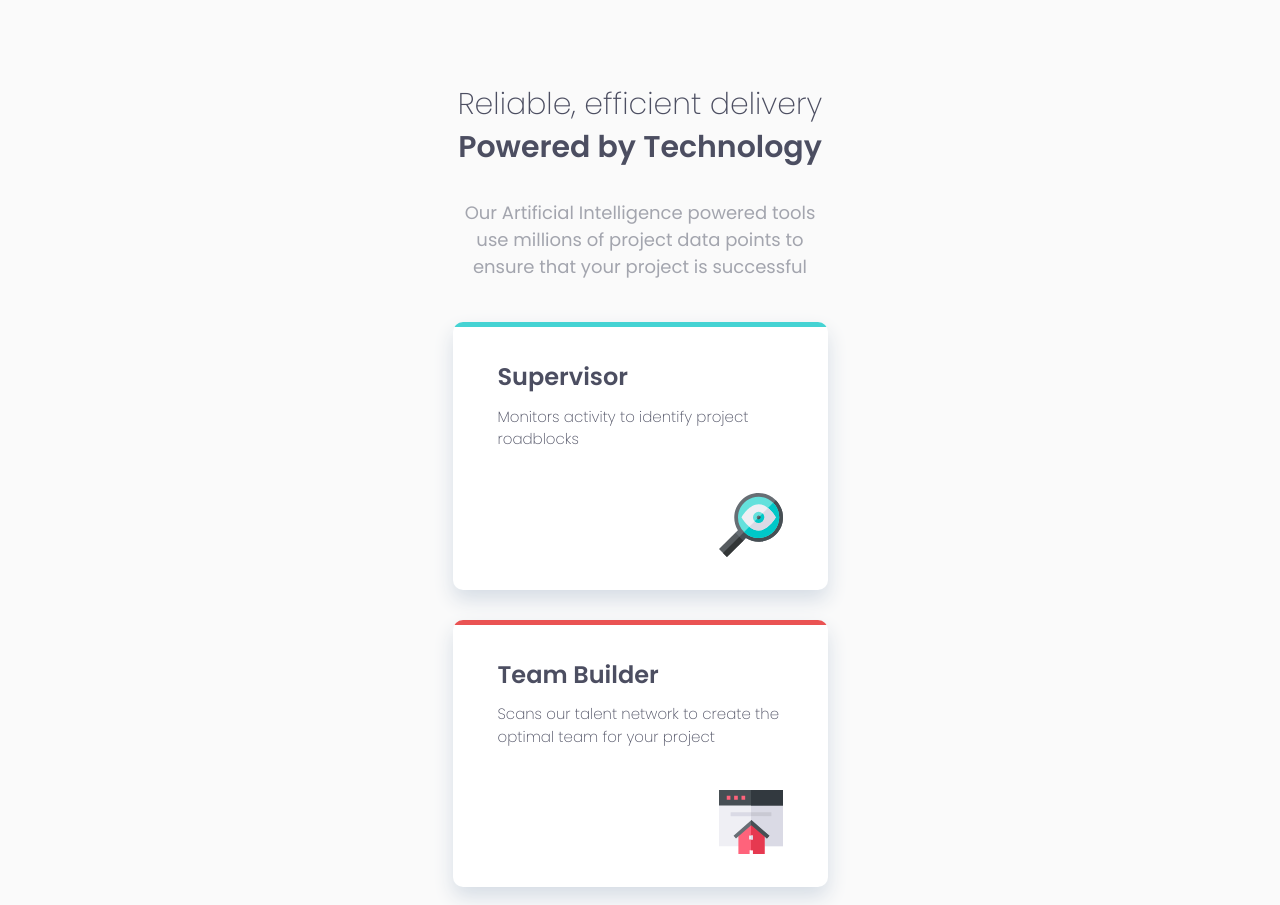
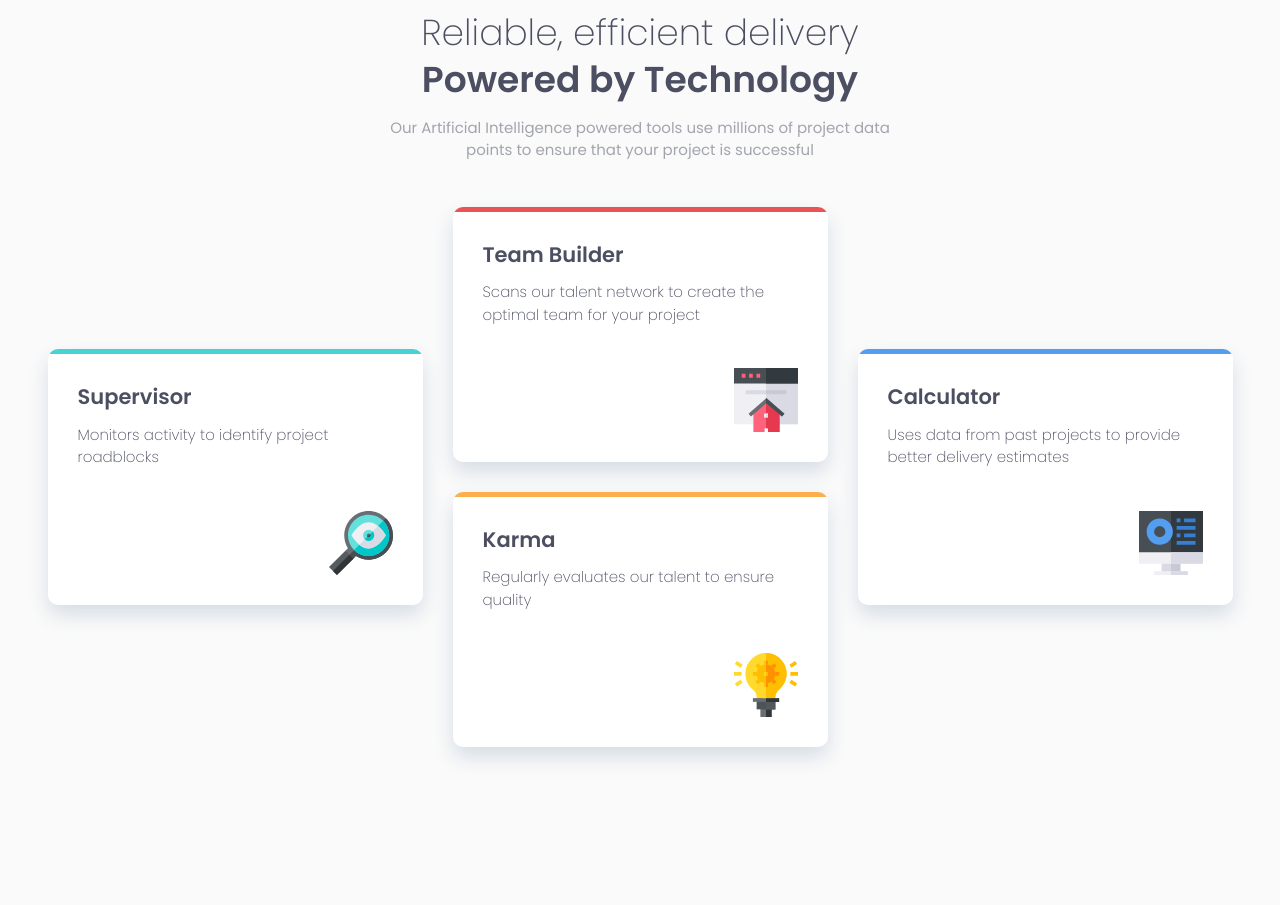
Before and after one commit to astnio/frontend-mentor-four-card-feature-section, a plain HTML site: page index.html in a window 1280 px wide. Shown: the top 905 px of the page. Drawn offline with Linux system fonts and the light colour scheme.

Commit message:
Added responsive design and adjusted font sizes

```diff
--- a/style.css
+++ b/style.css
@@ -28,7 +28,7 @@
 	--clr-very-light-gray: hsl(0, 0%, 98%);
 	--clr-white: rgb(255, 255, 255);
 
-	--card-max-width: 375px;
+	--card-max-width: 325px;
 	--card-top-border-size: 5px;
 
 	font-size: 15px;
@@ -46,8 +46,6 @@ body {
 	color: var(--clr-very-dark-blue);
 
 	min-height: 100dvh;
-
-	padding: 1rem;
 }
 
 h1,
@@ -82,16 +80,19 @@ header {
 
 .header-title,
 .header-subtitle {
-	font-size: 2rem;
+	font-size: 1.6rem;
 	line-height: 1ch;
 }
 
 header > p {
 	text-align: center;
 	color: var(--clr-grayish-blue);
-	font-size: 1.2rem;
+	font-size: 1rem;
 
-	margin-block: 2.8rem;
+	margin-top: 1.8rem;
+	margin-bottom: 3rem;
+
+	max-width: 34ch;
 }
 
 /*** Main ***/
@@ -116,8 +117,8 @@ main {
 	width: 100%;
 	max-width: var(--card-max-width);
 
-	padding-inline: 3rem;
-	padding-block: 1.2rem;
+	padding-inline: 2rem;
+	padding-block: 1rem;
 
 	/* border-top: var(--card-top-border-size) solid; */
 	border-radius: 10px;
@@ -136,7 +137,7 @@ main {
 
 .card-title {
 	font-weight: 600;
-	font-size: 1.6rem;
+	font-size: 1.4rem;
 }
 
 .card > p {
@@ -171,6 +172,16 @@ main {
 
 /*** Footer ***/
 
+footer {
+	display: flex;
+	align-items: center;
+	justify-content: center;
+	margin-top: 10rem;
+	padding-bottom: 0.6rem;
+	width: 100%;
+	color: var(--clr-grayish-blue);
+}
+
 .attribution {
 	font-size: 11px;
 	text-align: center;
@@ -178,3 +189,55 @@ main {
 .attribution a {
 	color: hsl(228, 45%, 44%);
 }
+
+/*** Desktop ***/
+
+@media screen and (min-width: 1280px) {
+	:root {
+		--card-max-width: 375px;
+	}
+
+	header {
+		max-width: 64ch;
+		margin-top: 6rem;
+		margin-top: auto;
+	}
+
+	.header-title,
+	.header-subtitle {
+		font-size: 2.4rem;
+		line-height: 0.8ch;
+	}
+
+	header > p {
+		max-width: 56ch;
+	}
+
+	main {
+		display: grid;
+		gap: 2rem;
+		justify-content: center;
+		align-content: center;
+		margin-top: 0;
+	}
+
+	.card[data-card-type='supervisor'] {
+		grid-column: 1;
+		grid-row: 1 / span 2;
+	}
+
+	.card[data-card-type='team_builder'] {
+		grid-column: 2;
+		grid-row: 1;
+	}
+
+	.card[data-card-type='karma'] {
+		grid-column: 2;
+		grid-row: 2;
+	}
+
+	.card[data-card-type='calculator'] {
+		grid-column: 3;
+		grid-row: 1 / span 2;
+	}
+}
```
